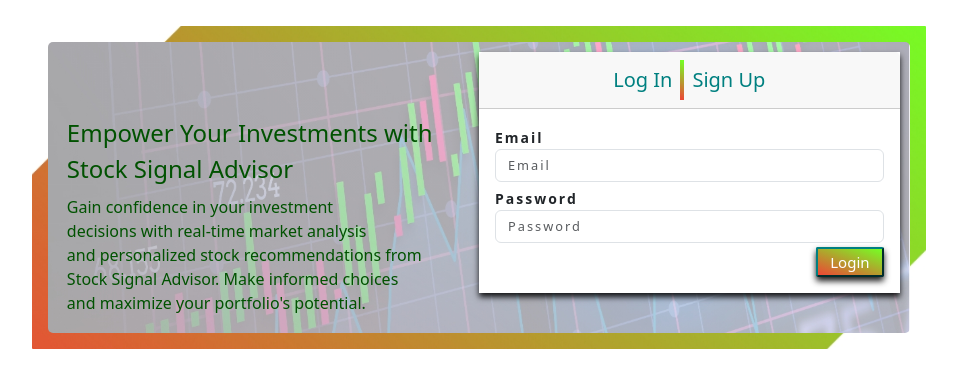
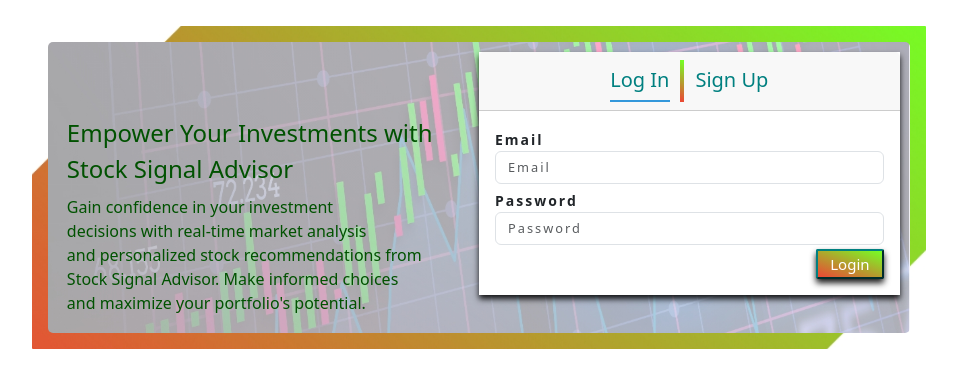
Before and after one commit to desh1997/stafrontend, a React (Create React App) app in the folder stafrontend/: page /auth in a window 1280 px wide. Shown: the top 388 px of the page, without its empty margins (161-1118 px from the left). Built offline with nearby package versions, Linux system fonts and the light colour scheme.

Commit message:
created signup and login

```diff
--- a/stafrontend/src/Components/Assets/auth.css
+++ b/stafrontend/src/Components/Assets/auth.css
@@ -56,6 +56,8 @@
     border-width: 2px; /* Set your desired border width */
     border-image: linear-gradient(20deg, rgb(236,71,53), rgb(117,255,37));
     border-image-slice: 1; /* Ensure the entire border is covered with the gradient */
+    margin-left: 3px;
+    margin-right: 3px;
 }
 
 .auth_header {
@@ -143,3 +145,16 @@
     /* color: green; */
     color: rgb(1, 82, 1);
 }
+
+.auth_underline {
+    height: 2px;
+    width: 0;
+    background-color: transparent;
+    transition: width 0.3s ease, background-color 0.3s ease;
+}
+
+.auth_underline.active {
+    width: 80%;
+    background-color: #3498db;
+    margin-left: 10%;
+}
--- a/stafrontend/src/Components/Auth/authForm.jsx
+++ b/stafrontend/src/Components/Auth/authForm.jsx
@@ -49,17 +49,23 @@
                                     {/* <h5 className='m-2 auth_heading'>Log In</h5>
                                     <div className='auth_header_dividor'></div>
                                     <h5 className='m-2 auth_heading'>Sign Up</h5> */}
+                                    <div>
                                     <h5
                                         className={`m-2 auth_heading ${showLogin ? 'active' : ''}`}
                                         onClick={handleToggleLogin}>
                                         Log In
                                     </h5>
+                                    <div className={`auth_underline ${showLogin ? 'active' : ''}`} />
+                                    </div>
                                     <div className='auth_header_dividor'></div>
+                                    <div>
                                     <h5
                                         className={`m-2 auth_heading ${showSignUp ? 'active' : ''}`}
                                         onClick={handleToggleSignUp}>
-                                    Sign Up
+                                        Sign Up
                                     </h5>
+                                    <div className={`auth_underline ${showSignUp ? 'active' : ''}`} />
+                                    </div>
                                 </div>
                                 {showSignUp && <SignUp />}
                                 {showLogin && <Login />}
```
